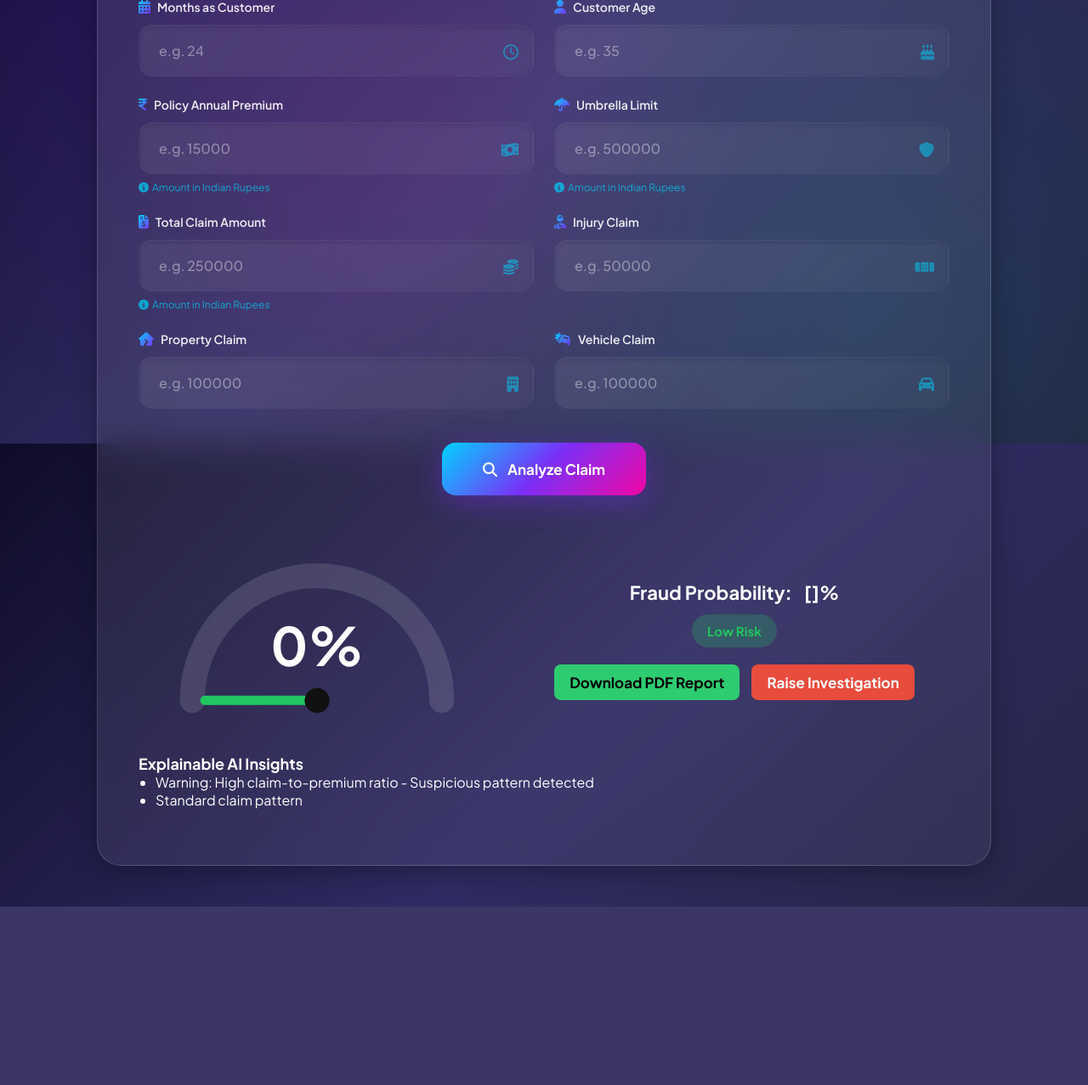
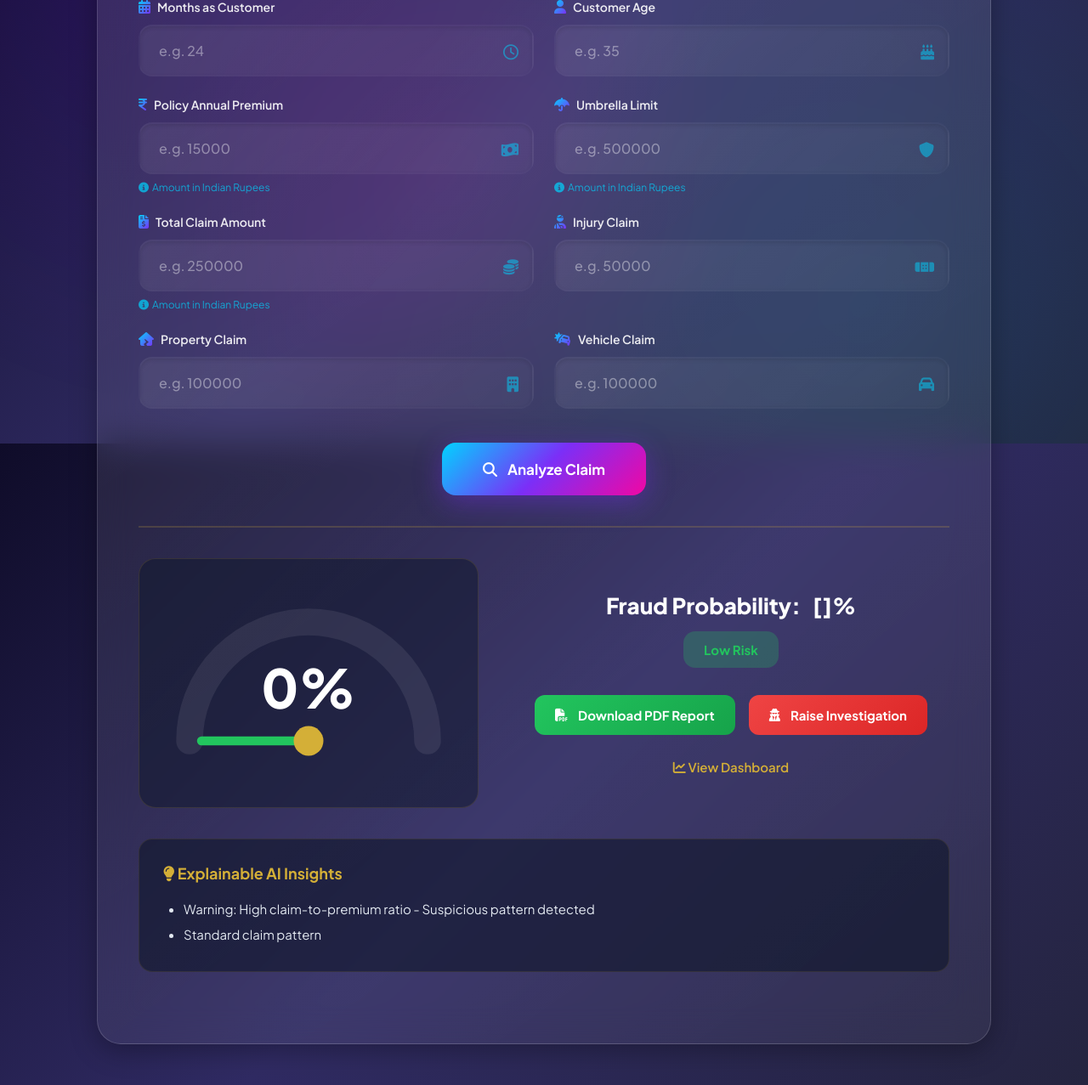
Before and after one commit to akshayapamarthi2705-byte/insurance_fraud_detection, a Flask app: template templates/predict.html in a window 1280 px wide. Shown: the part 278-1555 px from the top of the page at 85% size. Before the commit the page ends 1345 px from the top, so only its background shows below. Run offline with Flask 3, Linux system fonts and the light colour scheme; the template is opened without the code that fills it: most values are stand-ins (such as "Sample title", 1, 10 or a date in 2020).

Commit message:
Update dashboard_section.html

```diff
--- a/templates/dashboard_section.html
+++ b/templates/dashboard_section.html
@@ -1,32 +1,38 @@
-<div id="dashboardSection" class="result-section" style="padding:18px 0;">
-    <div style="display:flex; gap:28px; align-items:center; flex-wrap:wrap;">
-        <div style="width:420px; max-width:48%; text-align:center;">
-            <svg id="gaugeSvg" viewBox="0 0 200 120" preserveAspectRatio="xMidYMid meet" style="width:100%; height:220px;">
-                <path id="gaugeArcBg" d="M20,100 A80,80 0 0 1 180,100" stroke="rgba(255,255,255,0.12)" stroke-width="16" fill="none" stroke-linecap="round"/>
-                <path id="gaugeArcFg" d="M20,100 A80,80 0 0 1 180,100" stroke="#2ecc71" stroke-width="16" fill="none" stroke-linecap="round" stroke-dasharray="0" stroke-dashoffset="0"/>
-                <line id="gaugeNeedle" x1="100" y1="100" x2="100" y2="24" stroke="#111" stroke-width="6" stroke-linecap="round"/>
-                <circle cx="100" cy="100" r="8" fill="#111"/>
-                <text id="gaugeValue" x="100" y="78" fill="white" font-size="34" font-weight="700" text-anchor="middle"></text>
+<div id="dashboardSection" class="result-section" style="padding: 36px 0; border-top: 2px solid rgba(212, 175, 55, 0.2); margin-top: 36px;">
+    <div style="display: flex; gap: 40px; align-items: center; flex-wrap: wrap;">
+        <div style="width: 400px; max-width: 48%; text-align: center; padding: 24px; background: rgba(15, 23, 42, 0.5); border-radius: 20px; border: 1px solid rgba(212, 175, 55, 0.15);">
+            <svg id="gaugeSvg" viewBox="0 0 200 120" preserveAspectRatio="xMidYMid meet" style="width: 100%; height: 240px;">
+                <path id="gaugeArcBg" d="M20,100 A80,80 0 0 1 180,100" stroke="rgba(255,255,255,0.08)" stroke-width="18" fill="none" stroke-linecap="round"/>
+                <path id="gaugeArcFg" d="M20,100 A80,80 0 0 1 180,100" stroke="#22c55e" stroke-width="18" fill="none" stroke-linecap="round" stroke-dasharray="0" stroke-dashoffset="0"/>
+                <line id="gaugeNeedle" x1="100" y1="100" x2="100" y2="24" stroke="#d4af37" stroke-width="6" stroke-linecap="round"/>
+                <circle cx="100" cy="100" r="10" fill="#d4af37"/>
+                <text id="gaugeValue" x="100" y="78" fill="#fff" font-size="36" font-weight="800" text-anchor="middle"></text>
             </svg>
         </div>
 
-        <div style="flex:1; min-width:320px; display:flex; flex-direction:column; align-items:center; gap:12px;">
-            <div style="text-align:center;">
-                <h2 style="margin:0; font-size:22px; color:white; font-weight:700;">Fraud Probability: <span id="probText">{{ probability }}%</span></h2>
-                <div id="riskBadge" class="risk-badge" style="display:inline-block; margin-top:12px; padding:10px 18px; border-radius:20px; font-weight:700;"></div>
+        <div style="flex: 1; min-width: 320px; display: flex; flex-direction: column; align-items: center; gap: 20px;">
+            <div style="text-align: center;">
+                <h2 style="margin: 0; font-size: 26px; color: #fff; font-weight: 800;">Fraud Probability: <span id="probText">{{ probability }}%</span></h2>
+                <div id="riskBadge" class="risk-badge" style="display: inline-block; padding: 12px 24px; border-radius: 14px; font-weight: 700;"></div>
             </div>
 
-            <div style="margin-top:8px; display:flex; gap:14px;">
-                <button id="downloadPdfBtn" type="button" class="btn" style="background:#2ecc71; color:black; padding:10px 18px; border-radius:8px; font-weight:700;">Download PDF Report</button>
-                <button id="raiseInvestBtn" type="button" class="btn" style="background:#e74c3c; color:white; padding:10px 18px; border-radius:8px; border:none; cursor:pointer; font-weight:700;">Raise Investigation</button>
+            <div style="margin-top: 12px; display: flex; gap: 16px; flex-wrap: wrap; justify-content: center;">
+                <button id="downloadPdfBtn" type="button" class="btn" style="background: linear-gradient(135deg, #22c55e, #16a34a); color: #fff; padding: 14px 24px; border-radius: 12px; border: none; cursor: pointer; font-weight: 700; font-size: 15px;">
+                    <i class="fa-solid fa-file-pdf"></i> Download PDF Report
+                </button>
+                <button id="raiseInvestBtn" type="button" class="btn" style="background: linear-gradient(135deg, #ef4444, #dc2626); color: #fff; padding: 14px 24px; border-radius: 12px; border: none; cursor: pointer; font-weight: 700; font-size: 15px;">
+                    <i class="fa-solid fa-user-secret"></i> Raise Investigation
+                </button>
             </div>
-
+            <a href="/dashboard" style="color: #d4af37; text-decoration: none; font-size: 15px; font-weight: 600; margin-top: 8px;">
+                <i class="fa-solid fa-chart-line"></i> View Dashboard
+            </a>
         </div>
     </div>
 
-    <div style="margin-top:22px; width:100%;">
-        <h3 style="color:white; font-size:18px;">Explainable AI Insights</h3>
-        <ul style="color:white; margin-left:20px;">
+    <div style="margin-top: 36px; padding: 28px; background: rgba(15, 23, 42, 0.6); border-radius: 16px; border: 1px solid rgba(212, 175, 55, 0.12);">
+        <h3 style="color: #d4af37; font-size: 18px; margin-bottom: 16px; font-weight: 700;"><i class="fa-solid fa-lightbulb"></i> Explainable AI Insights</h3>
+        <ul style="color: #e2e8f0; margin-left: 24px; line-height: 2; font-size: 15px;">
             <li>Warning: High claim-to-premium ratio - Suspicious pattern detected</li>
             <li>Standard claim pattern</li>
         </ul>
@@ -38,46 +44,43 @@
     const btn = document.getElementById('raiseInvestBtn');
 
     function createModal() {
-        // overlay
         const overlay = document.createElement('div');
-        overlay.style.cssText = 'position:fixed; inset:0; background:rgba(0,0,0,0.72); display:flex; align-items:center; justify-content:center; z-index:2200;';
+        overlay.style.cssText = 'position:fixed; inset:0; background:rgba(0,0,0,0.85); display:flex; align-items:center; justify-content:center; z-index:2200;';
 
         const dialog = document.createElement('div');
-        dialog.style.cssText = 'background:rgba(255,255,255,0.98); padding:22px; width:480px; max-width:94%; border-radius:12px; box-shadow:0 18px 60px rgba(0,0,0,0.6); color:#0b1b18;';
+        dialog.style.cssText = 'background:linear-gradient(145deg, #1e293b 0%, #0f172a 100%); padding:32px; width:500px; max-width:94%; border-radius:20px; box-shadow:0 25px 60px rgba(0,0,0,0.5); color:#e2e8f0; border:1px solid rgba(212, 175, 55, 0.2);';
 
         const title = document.createElement('h3');
         title.style.marginTop = '0';
-        title.style.color = '#0b1b18';
-        title.innerText = 'Raise Investigation';
+        title.style.color = '#d4af37';
+        title.innerHTML = '<i class="fa-solid fa-user-secret"></i> Raise Investigation';
 
         const formWrap = document.createElement('div');
-        formWrap.style.cssText = 'margin-top:8px; display:flex; flex-direction:column; gap:10px;';
+        formWrap.style.cssText = 'margin-top:20px; display:flex; flex-direction:column; gap:14px;';
 
         const inputWho = document.createElement('input');
         inputWho.placeholder = 'Raised By (name or team)';
-        inputWho.style.cssText = 'padding:12px 14px; border-radius:8px; border:1px solid rgba(11,27,24,0.08); background:rgba(255,255,255,0.98); color:#0b1b18;';
+        inputWho.style.cssText = 'padding:16px 18px; border-radius:12px; border:1px solid rgba(212, 175, 55, 0.2); background:rgba(15, 23, 42, 0.6); color:#fff;';
 
         const inputDesc = document.createElement('textarea');
         inputDesc.placeholder = 'Description';
         inputDesc.rows = 4;
-        inputDesc.style.cssText = 'padding:12px 14px; border-radius:8px; border:1px solid rgba(11,27,24,0.08); background:rgba(255,255,255,0.98); color:#0b1b18;';
+        inputDesc.style.cssText = 'padding:16px 18px; border-radius:12px; border:1px solid rgba(212, 175, 55, 0.2); background:rgba(15, 23, 42, 0.6); color:#fff;';
 
         formWrap.appendChild(inputWho);
         formWrap.appendChild(inputDesc);
 
         const actions = document.createElement('div');
-        actions.style.cssText = 'margin-top:12px; display:flex; gap:8px; justify-content:flex-end;';
+        actions.style.cssText = 'margin-top:20px; display:flex; gap:12px; justify-content:flex-end;';
 
         const btnCancel = document.createElement('button');
         btnCancel.type = 'button';
-        btnCancel.className = 'btn';
-        btnCancel.style.cssText = 'background:transparent; color:#0b1b18; border:1px solid rgba(11,27,24,0.08); padding:8px 14px; border-radius:8px;';
+        btnCancel.style.cssText = 'background:transparent; color:#94a3b8; border:1px solid rgba(212, 175, 55, 0.3); padding:12px 20px; border-radius:12px; cursor:pointer; font-weight:600;';
         btnCancel.innerText = 'Cancel';
 
         const btnSubmit = document.createElement('button');
         btnSubmit.type = 'button';
-        btnSubmit.className = 'btn';
-        btnSubmit.style.cssText = 'background:#e74c3c; color:white; padding:8px 14px; border-radius:8px;';
+        btnSubmit.style.cssText = 'background:linear-gradient(135deg, #ef4444, #dc2626); color:#fff; padding:12px 20px; border-radius:12px; border:none; cursor:pointer; font-weight:700;';
         btnSubmit.innerText = 'Submit';
 
         actions.appendChild(btnCancel);
@@ -90,16 +93,15 @@
 
         document.body.appendChild(overlay);
 
-        // confirmation dialog builder
         function showConfirmation(message) {
             const confOverlay = document.createElement('div');
-            confOverlay.style.cssText = 'position:fixed; inset:0; background:rgba(0,0,0,0.6); display:flex; align-items:center; justify-content:center; z-index:2400;';
+            confOverlay.style.cssText = 'position:fixed; inset:0; background:rgba(0,0,0,0.85); display:flex; align-items:center; justify-content:center; z-index:2400;';
             const confBox = document.createElement('div');
-            confBox.style.cssText = 'background:rgba(255,255,255,0.98); padding:18px; width:420px; max-width:92%; border-radius:12px; box-shadow:0 12px 40px rgba(0,0,0,0.6); color:#0b1b18; text-align:center;';
-            const h = document.createElement('h3'); h.style.marginTop='0'; h.style.color='#0b1b18'; h.innerText='Investigation Raised';
-            const p = document.createElement('p'); p.style.color='#0b1b18'; p.innerText = message || 'The investigation case has been created.';
-            const closeWrap = document.createElement('div'); closeWrap.style.marginTop='12px';
-            const closeBtn = document.createElement('button'); closeBtn.type='button'; closeBtn.className='btn'; closeBtn.style.cssText='background:#f9a826;color:black;padding:8px 14px;border-radius:8px;'; closeBtn.innerText='Close';
+            confBox.style.cssText = 'background:linear-gradient(145deg, #1e293b 0%, #0f172a 100%); padding:28px; width:440px; max-width:92%; border-radius:20px; box-shadow:0 25px 60px rgba(0,0,0,0.5); color:#e2e8f0; text-align:center; border:1px solid rgba(212, 175, 55, 0.2);';
+            const h = document.createElement('h3'); h.style.marginTop='0'; h.style.color='#22c55e'; h.innerHTML='<i class="fa-solid fa-check-circle"></i> Investigation Raised';
+            const p = document.createElement('p'); p.style.color='#94a3b8'; p.innerText = message || 'The investigation case has been created.';
+            const closeWrap = document.createElement('div'); closeWrap.style.marginTop='20px';
+            const closeBtn = document.createElement('button'); closeBtn.type='button'; closeBtn.style.cssText='background:linear-gradient(135deg, #d4af37, #b8960c); color:#0a0e1a; padding:12px 24px; border-radius:12px; border:none; cursor:pointer; font-weight:700;'; closeBtn.innerText='Close';
             closeWrap.appendChild(closeBtn);
             confBox.appendChild(h); confBox.appendChild(p); confBox.appendChild(closeWrap);
             confOverlay.appendChild(confBox);
@@ -107,7 +109,6 @@
             closeBtn.addEventListener('click', ()=>{ document.body.removeChild(confOverlay); });
         }
 
-        // handlers
         btnCancel.addEventListener('click', ()=>{ document.body.removeChild(overlay); });
 
         btnSubmit.addEventListener('click', async ()=>{
@@ -129,7 +130,6 @@
 
     if (btn) btn.addEventListener('click', ()=>{ createModal(); });
 
-    // Gauge animation helper (when probability is present)
     const probVal = {{ probability|default('null') }};
     if (probVal !== null) {
         const gaugeArc = document.getElementById('gaugeArcFg');
@@ -155,25 +155,23 @@
 
                 gaugeValue.innerHTML = prob + '%';
 
-                let color = '#2ecc71';
+                const color = prob < 40 ? '#22c55e' : (prob < 70 ? '#f59e0b' : '#ef4444');
                 if (prob < 40) {
-                    color = '#2ecc71';
-                    badge.style.background = '#2ecc71';
+                    badge.style.background = 'rgba(34, 197, 94, 0.25)';
+                    badge.style.color = '#22c55e';
                     badge.innerHTML = 'Low Risk';
                 } else if (prob < 70) {
-                    color = '#f39c12';
-                    badge.style.background = '#f39c12';
+                    badge.style.background = 'rgba(245, 158, 11, 0.25)';
+                    badge.style.color = '#f59e0b';
                     badge.innerHTML = 'Medium Risk';
                 } else {
-                    color = '#e74c3c';
-                    badge.style.background = '#e74c3c';
+                    badge.style.background = 'rgba(239, 68, 68, 0.25)';
+                    badge.style.color = '#ef4444';
                     badge.innerHTML = 'High Risk - Investigation Required';
                 }
-
                 gaugeArc.style.stroke = color;
                 gaugeNeedle.style.stroke = color;
 
-                // ensure section visible and scroll
                 const section = document.getElementById('dashboardSection');
                 if (section) section.style.display = 'block';
                 if (section) section.scrollIntoView({ behavior: 'smooth' });
@@ -181,24 +179,19 @@
         }
     }
 
-    // Download button: gather form values + probability + insights and navigate to download route
     const downloadBtn = document.getElementById('downloadPdfBtn');
     if (downloadBtn) {
         downloadBtn.addEventListener('click', ()=>{
-            // read values from form fields on the page
             function qs(name){ const el = document.querySelector(`[name="${name}"]`); return el ? el.value : ''; }
             const params = new URLSearchParams();
             params.set('probability', document.getElementById('probText') ? document.getElementById('probText').innerText : '');
             params.set('risk', document.getElementById('riskBadge') ? document.getElementById('riskBadge').innerText : '');
-            // add form fields
             const fields = ['months_as_customer','age','policy_annual_premium','umbrella_limit','total_claim_amount','injury_claim','property_claim','vehicle_claim'];
             fields.forEach(f=> params.set(f, qs(f)));
-            // include AI insights text
             const insights = Array.from(document.querySelectorAll('#dashboardSection ul li')).map(li=>li.innerText).join(' || ');
             params.set('insights', insights);
 
-            const url = '/download_pdf?' + params.toString();
-            window.location.href = url;
+            window.location.href = '/download_pdf?' + params.toString();
         });
     }
 })();
```
